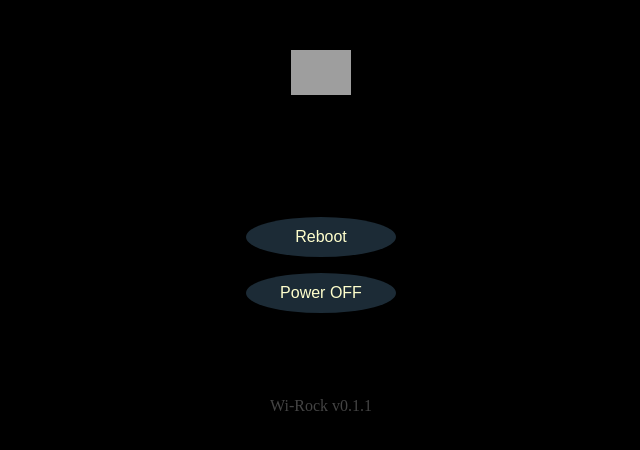
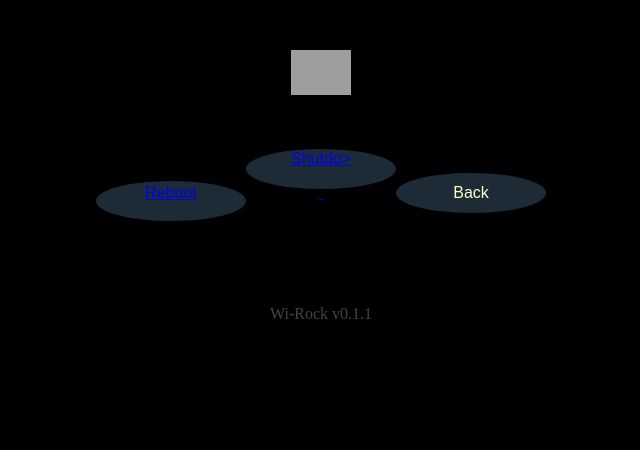
Before and after one commit to McDaisy/Wi-Rock, a Flask app: page /power in a window 1280 px wide. Shown: the top 450 px of the page, without its empty margins (319-959 px from the left). Run offline with Flask 3, Linux system fonts and the light colour scheme; grey boxes are pictures that could not be loaded.

Commit message:
Update power.html

```diff
--- a/root/web/templates/power.html
+++ b/root/web/templates/power.html
@@ -1,11 +1,9 @@
 {% extends 'layout.html' %}
+{% block body %}
+ <div id="indexContent">
+  <p align="center"><a href="{{ url_for('reboot') }}"><button class="button rebootbutton" style="height:40px;width:150px">Reboot</bu>  <p align="center"><a href="{{ url_for('poweroff') }}"><button class="button shutdownbutton" style="height:40px;width:150px">Shutdo>
+  <p align="center"><label>&nbsp;</label></p>
 
-{% block body %}
-  <div id="indexContent">
-     <p align="center"><label>&nbsp;</label></p>
-     <p align="center"><label>&nbsp;</label></p>
-
-     <p align="center"><a href="{{ url_for('reboot') }}"><button class="button" style="height:40px;width:150px">Reboot</button></a></p>
-     <p align="center"><a href="{{ url_for('poweroff') }}"><button class="button" style="height:40px;width:150px">Power OFF</button></a></p>
-  </div>
+  <p align="center"><a href="/"><button class="button backbutton" style="height:40px;width:150px">Back</button></a></p>
+ </div>
 {% endblock %}
```
